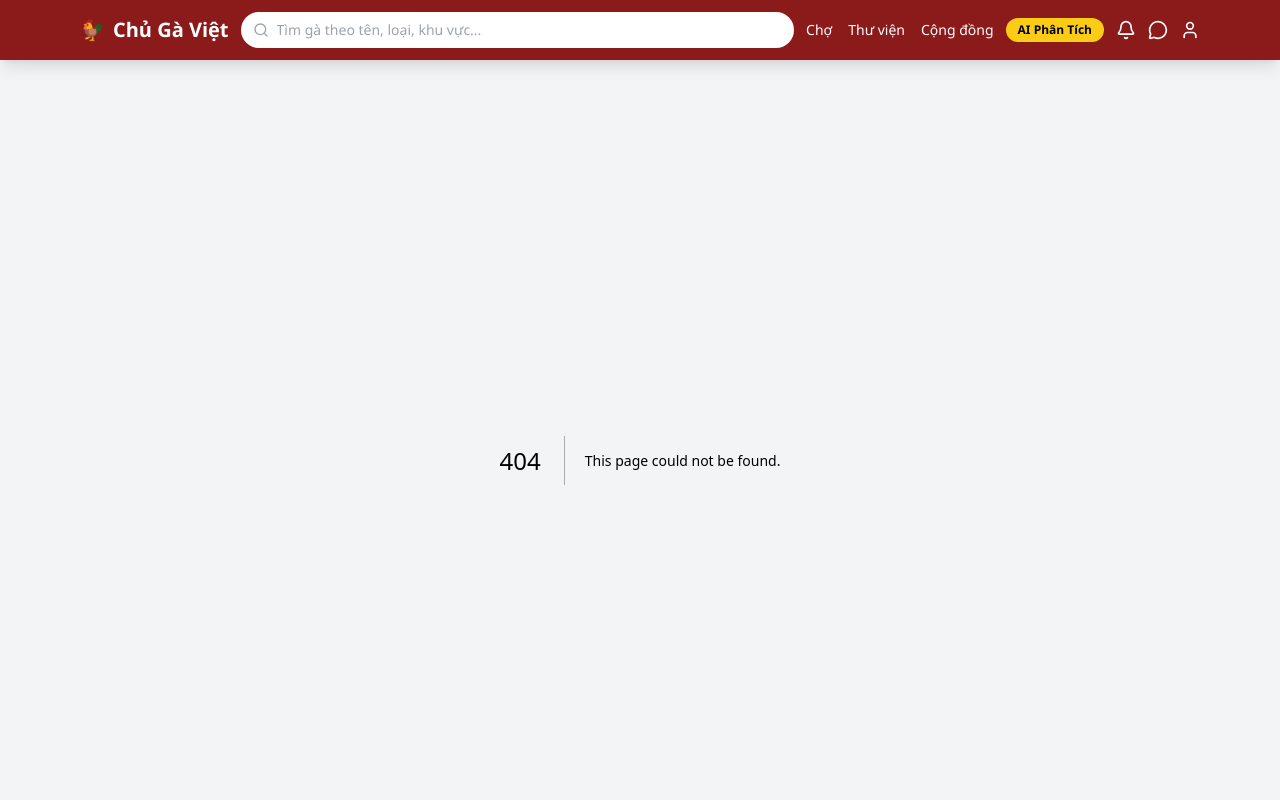
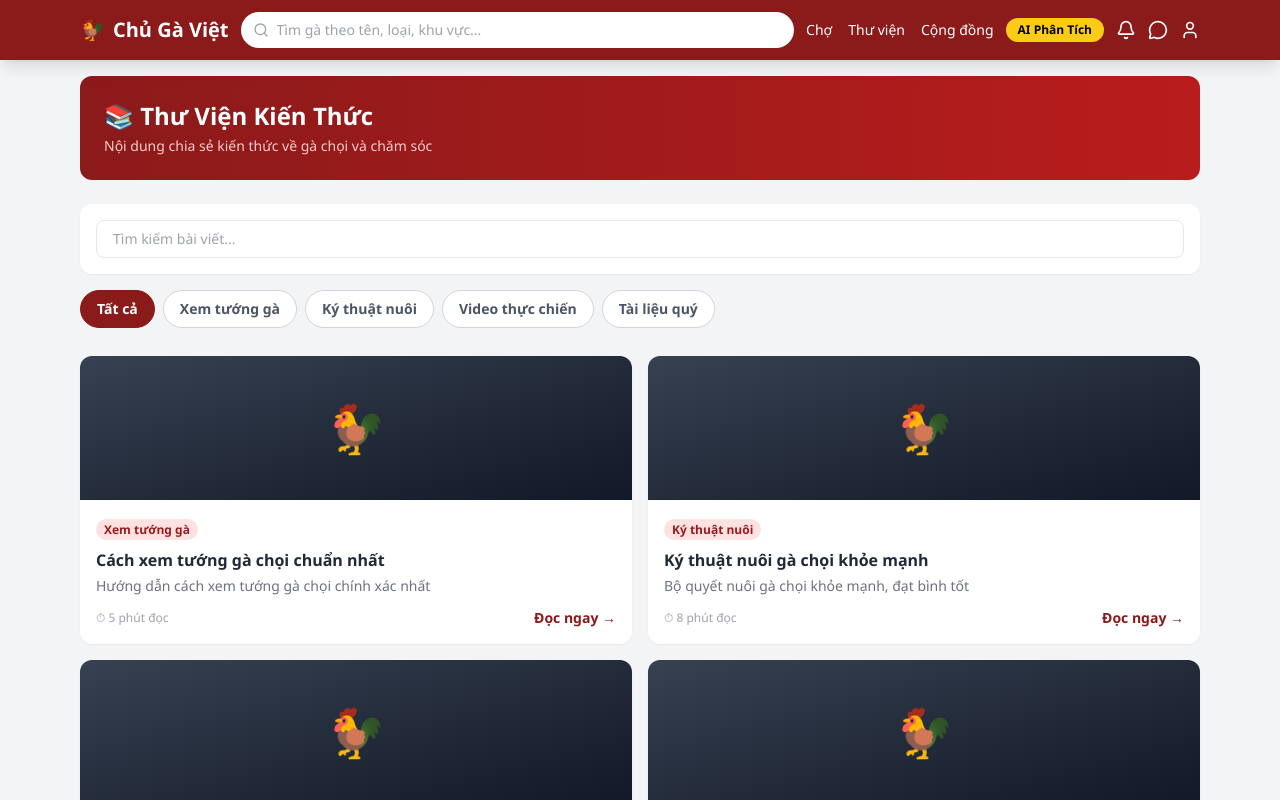
Before and after one commit to Song-Thao/chu-ga-viet, a Next.js app: page /thu-vien in a window 1280 px wide. Before the commit this address had no page. Shown: the top 800 px of the page. Built offline with nearby package versions, Linux system fonts and the light colour scheme.

Commit message:
Create ThuVienPage component for article library

```diff
--- /dev/null
+++ b/app/thu-vien/page.tsx
@@ -0,0 +1,81 @@
+'use client';
+import { useState } from 'react';
+
+const BaiViet = [
+  { id: 1, title: 'Cách xem tướng gà chọi chuẩn nhất', mo_ta: 'Hướng dẫn cách xem tướng gà chọi chính xác nhất', danh_muc: 'Xem tướng gà', doc: '5 phút' },
+  { id: 2, title: 'Ký thuật nuôi gà chọi khỏe mạnh', mo_ta: 'Bộ quyết nuôi gà chọi khỏe mạnh, đạt bình tốt', danh_muc: 'Ký thuật nuôi', doc: '8 phút' },
+  { id: 3, title: 'Cách xem vảy gà quý hiếm', mo_ta: 'Những loại vảy gà quý và cách nhận biết', danh_muc: 'Xem tướng gà', doc: '6 phút' },
+  { id: 4, title: 'Chế độ dinh dưỡng cho gà chiến', mo_ta: 'Thực đơn tối ưu cho gà chiến trước và sau đá', danh_muc: 'Ký thuật nuôi', doc: '10 phút' },
+  { id: 5, title: 'Trận đá gà kinh điển miền Tây', mo_ta: 'Video thực chiến đáng xem nhất năm 2024', danh_muc: 'Video thực chiến', doc: '13 phút' },
+  { id: 6, title: 'Bí quyết luyện gà tăng sức bền', mo_ta: 'Phương pháp luyện tập giúp gà bền bỉ hơn', danh_muc: 'Ký thuật nuôi', doc: '7 phút' },
+];
+
+const DanhMuc = ['Tất cả', 'Xem tướng gà', 'Ký thuật nuôi', 'Video thực chiến', 'Tài liệu quý'];
+
+export default function ThuVienPage() {
+  const [danhMuc, setDanhMuc] = useState('Tất cả');
+  const [search, setSearch] = useState('');
+
+  const filtered = BaiViet.filter(b =>
+    (danhMuc === 'Tất cả' || b.danh_muc === danhMuc) &&
+    (b.title.toLowerCase().includes(search.toLowerCase()) || b.mo_ta.toLowerCase().includes(search.toLowerCase()))
+  );
+
+  return (
+    <div className="max-w-6xl mx-auto px-4 py-4">
+
+      {/* HEADER */}
+      <div className="bg-gradient-to-r from-[#8B1A1A] to-red-700 text-white rounded-xl p-6 mb-6">
+        <h1 className="font-black text-2xl mb-1">📚 Thư Viện Kiến Thức</h1>
+        <p className="text-red-200 text-sm">Nội dung chia sẻ kiến thức về gà chọi và chăm sóc</p>
+      </div>
+
+      {/* SEARCH */}
+      <div className="bg-white rounded-xl p-4 shadow-sm mb-4">
+        <input value={search} onChange={e => setSearch(e.target.value)}
+          placeholder="Tìm kiếm bài viết..."
+          className="w-full border rounded-lg px-4 py-2 text-sm focus:outline-none focus:ring-2 focus:ring-red-300" />
+      </div>
+
+      {/* DANH MỤC */}
+      <div className="flex gap-2 mb-6 overflow-x-auto pb-1">
+        {DanhMuc.map(dm => (
+          <button key={dm} onClick={() => setDanhMuc(dm)}
+            className={`px-4 py-2 rounded-full text-sm font-semibold whitespace-nowrap border transition ${danhMuc === dm ? 'bg-[#8B1A1A] text-white border-[#8B1A1A]' : 'bg-white text-gray-600 border-gray-300 hover:border-red-400'}`}>
+            {dm}
+          </button>
+        ))}
+      </div>
+
+      {/* GRID BÀI VIẾT */}
+      <div className="grid grid-cols-1 md:grid-cols-2 gap-4">
+        {filtered.map(bv => (
+          <div key={bv.id} className="bg-white rounded-xl overflow-hidden shadow-sm hover:shadow-md transition cursor-pointer">
+            <div className="bg-gradient-to-br from-gray-700 to-gray-900 h-36 flex items-center justify-center">
+              {bv.danh_muc === 'Video thực chiến'
+                ? <div className="w-14 h-14 bg-white/20 rounded-full flex items-center justify-center text-white text-2xl">▶</div>
+                : <div className="text-5xl">🐓</div>
+              }
+            </div>
+            <div className="p-4">
+              <span className="text-xs bg-red-100 text-red-800 px-2 py-0.5 rounded-full font-semibold">{bv.danh_muc}</span>
+              <h3 className="font-bold text-gray-800 mt-2 mb-1">{bv.title}</h3>
+              <p className="text-sm text-gray-500 line-clamp-2">{bv.mo_ta}</p>
+              <div className="flex justify-between items-center mt-3">
+                <span className="text-xs text-gray-400">⏱ {bv.doc} đọc</span>
+                <button className="text-[#8B1A1A] text-sm font-semibold hover:underline">Đọc ngay →</button>
+              </div>
+            </div>
+          </div>
+        ))}
+      </div>
+
+      {filtered.length === 0 && (
+        <div className="text-center py-16 text-gray-400">
+          <div className="text-5xl mb-3">📚</div>
+          <div className="font-semibold">Không tìm thấy bài viết</div>
+        </div>
+      )}
+    </div>
+  );
+}
```
